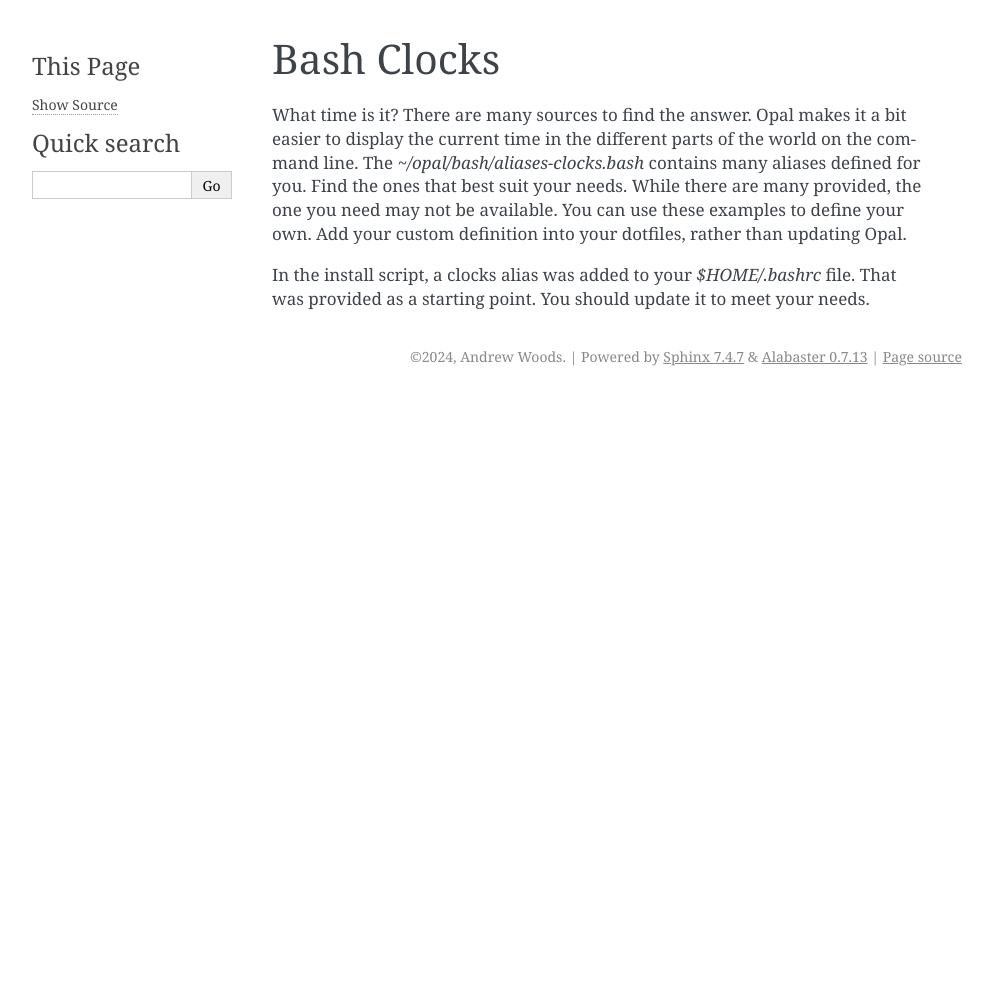
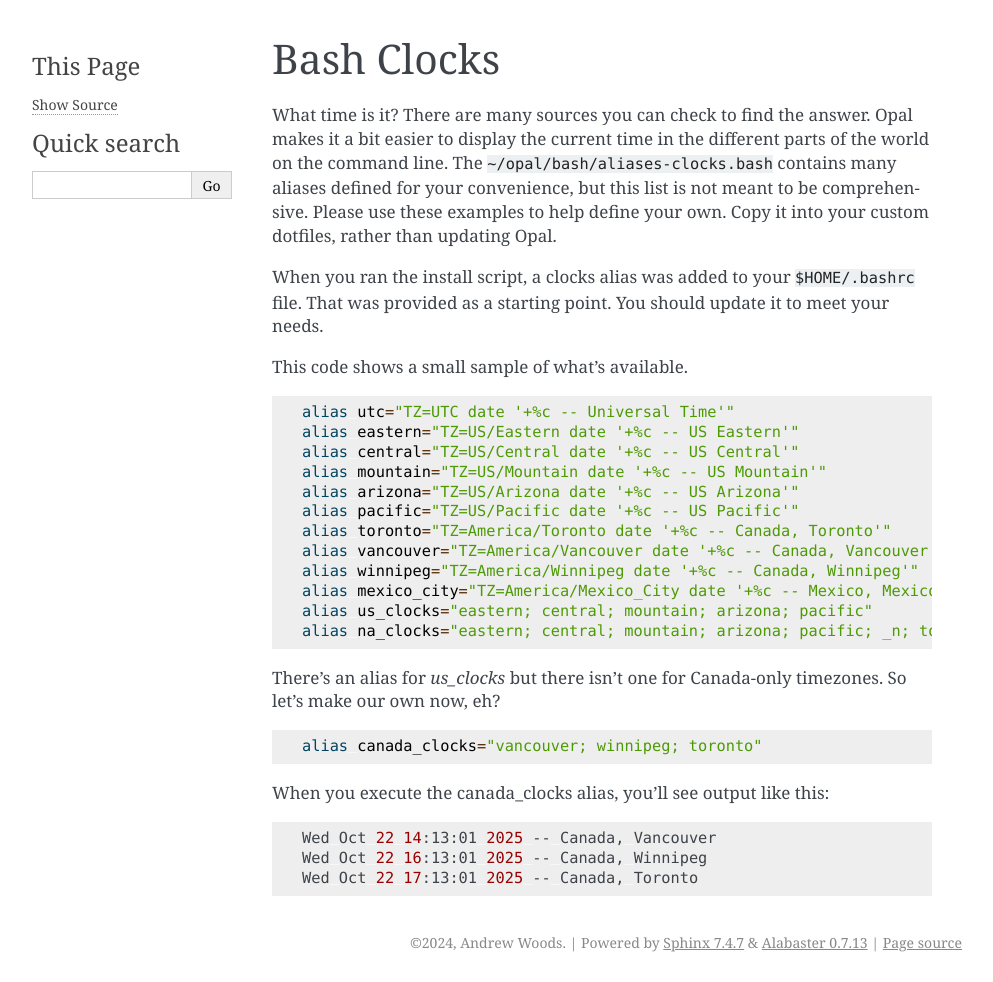
Before and after one commit to andrewwoods/opal-documentation-rtd, a Sphinx documentation site: the page built from docs/source/bash-clocks.rst, in a window 1280 px wide. Shown: the whole page, without its empty margins (148-1141 px from the left). Built offline with Sphinx 7.4.7, drawn with Linux system fonts in a browser that asks for light colours; before the commit the page ends 900 px from its top, so only the background shows below that.

Commit message:
Improve explanation of clock aliases
This purposefully only provdies a small example. The user should look
through the aliases-clocks.bash file in their editor to see which ones
best apply to them.

```diff
--- a/docs/source/bash-clocks.rst
+++ b/docs/source/bash-clocks.rst
@@ -2,13 +2,46 @@
 Bash Clocks
 ===========
 
-What time is it? There are many sources to find the answer. Opal makes it a bit
-easier to display the current time in the different parts of the world on the
-command line. The `~/opal/bash/aliases-clocks.bash` contains many aliases
-defined for you. Find the ones that best suit your needs. While there are many
-provided, the one you need may not be available. You can use these examples to
-define your own. Add your custom definition into your dotfiles, rather than
-updating Opal.
+What time is it? There are many sources you can check to find the answer. Opal
+makes it a bit easier to display the current time in the different parts of the
+world on the command line. The ``~/opal/bash/aliases-clocks.bash`` contains
+many aliases defined for your convenience, but this list is not meant to be
+comprehensive. Please use these examples to help define your own. Copy it into
+your custom dotfiles, rather than updating Opal.
 
-In the install script, a clocks alias was added to your `$HOME/.bashrc` file.
+When you ran the install script, a clocks alias was added to your ``$HOME/.bashrc`` file.
 That was provided as a starting point. You should update it to meet your needs.
+
+This code shows a small sample of what's available.
+
+.. code-block :: bash
+
+    alias utc="TZ=UTC date '+%c -- Universal Time'"
+    alias eastern="TZ=US/Eastern date '+%c -- US Eastern'"
+    alias central="TZ=US/Central date '+%c -- US Central'"
+    alias mountain="TZ=US/Mountain date '+%c -- US Mountain'"
+    alias arizona="TZ=US/Arizona date '+%c -- US Arizona'"
+    alias pacific="TZ=US/Pacific date '+%c -- US Pacific'"
+    alias toronto="TZ=America/Toronto date '+%c -- Canada, Toronto'"
+    alias vancouver="TZ=America/Vancouver date '+%c -- Canada, Vancouver'"
+    alias winnipeg="TZ=America/Winnipeg date '+%c -- Canada, Winnipeg'"
+    alias mexico_city="TZ=America/Mexico_City date '+%c -- Mexico, Mexico City'"
+    alias us_clocks="eastern; central; mountain; arizona; pacific"
+    alias na_clocks="eastern; central; mountain; arizona; pacific; _n; toronto; mexico_city; winnipeg; vancouver"
+
+
+There's an alias for `us_clocks` but there isn't one for Canada-only timezones.
+So let's make our own now, eh?
+
+
+.. code-block :: bash
+
+   alias canada_clocks="vancouver; winnipeg; toronto"
+
+When you execute the canada_clocks alias, you'll see output like this:
+
+.. code-block :: bash
+
+    Wed Oct 22 14:13:01 2025 -- Canada, Vancouver
+    Wed Oct 22 16:13:01 2025 -- Canada, Winnipeg
+    Wed Oct 22 17:13:01 2025 -- Canada, Toronto
```
